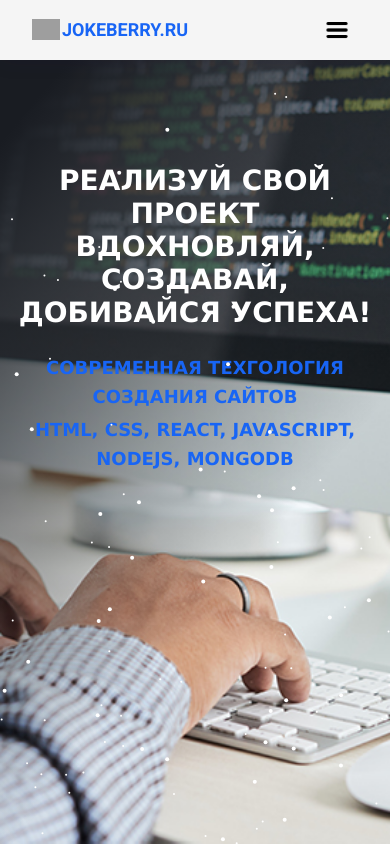
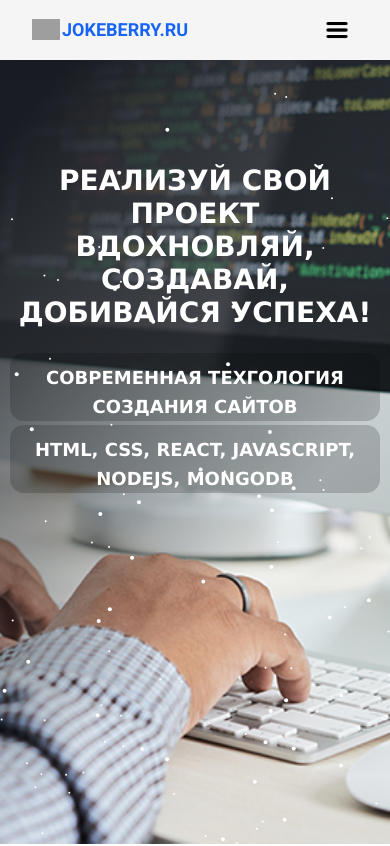
Before and after one commit to dankfedorov/Jokeberry-Frontend, a React app: page / in a window 390 px wide. Shown: the top 846 px of the page. Built offline with nearby package versions, Linux system fonts and the light colour scheme; grey boxes are pictures that could not be loaded.

Commit message:
added bg at hro_descr

```diff
--- a/src/assets/styles/landpage.css
+++ b/src/assets/styles/landpage.css
@@ -120,7 +120,7 @@ ul {
   font-family: 'Lucida Sans', 'Lucida Sans Regular', 'Lucida Grande', 'Lucida Sans Unicode', Geneva, Verdana, sans-serif;
   position: relative;
   width: 100%;
-  font-weight: 600;
+  font-weight: 800;
   font-size: 16px;
   text-transform: uppercase;
   line-height: 29px;
@@ -370,10 +370,12 @@ ul {
   }
   .hero__descr {
     font-weight: 600;
+    background-color: #0000002d;
+    padding: 10px;
     font-family: 'Lucida Sans', 'Lucida Sans Regular', 'Lucida Grande', 'Lucida Sans Unicode', Geneva, Verdana, sans-serif;
     border-radius: 14px;
     font-size: 18px;
-    color: var(--default-color);
+    color: var(--white-color);
     padding-bottom: 0px;
 
   }
```
